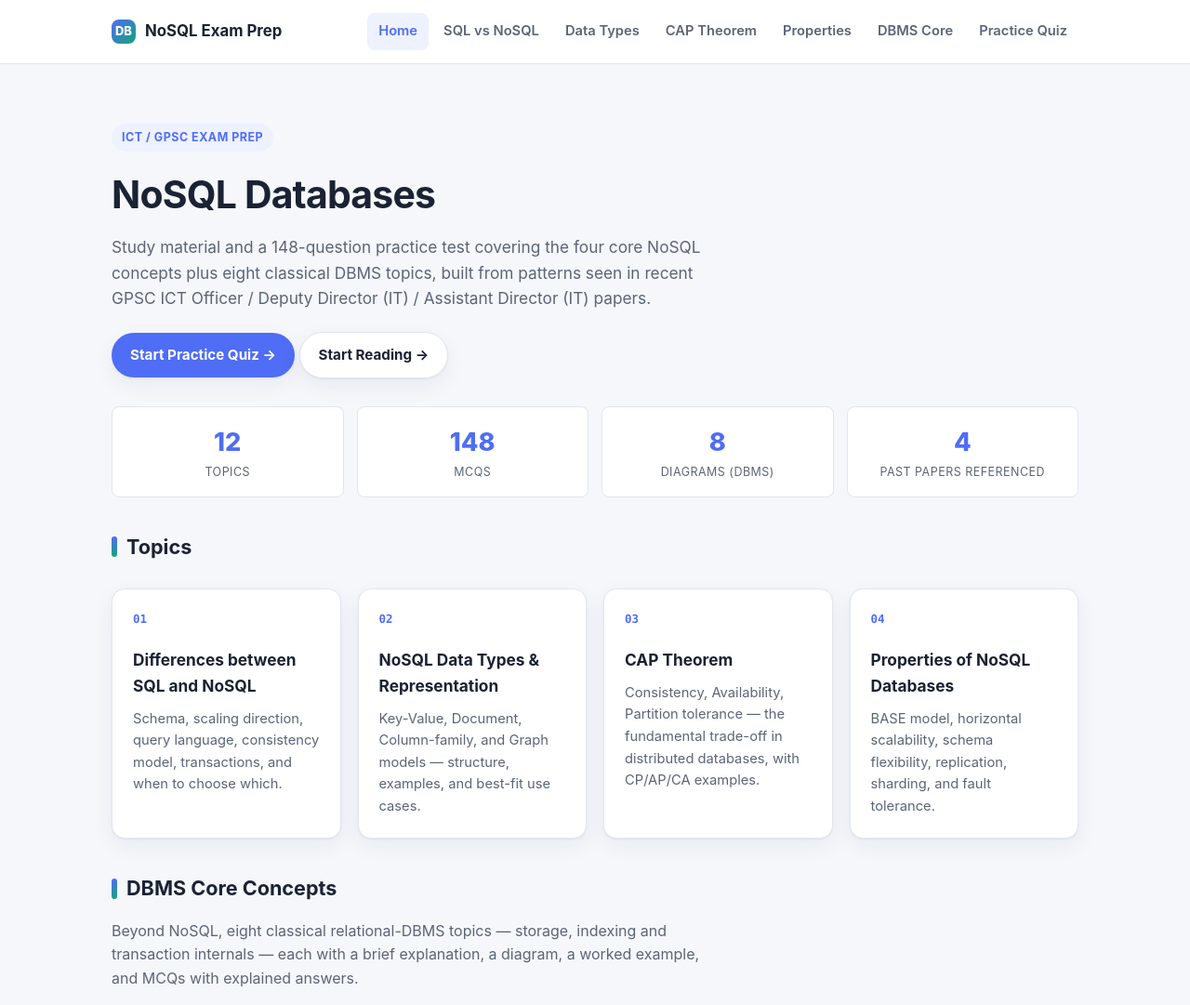
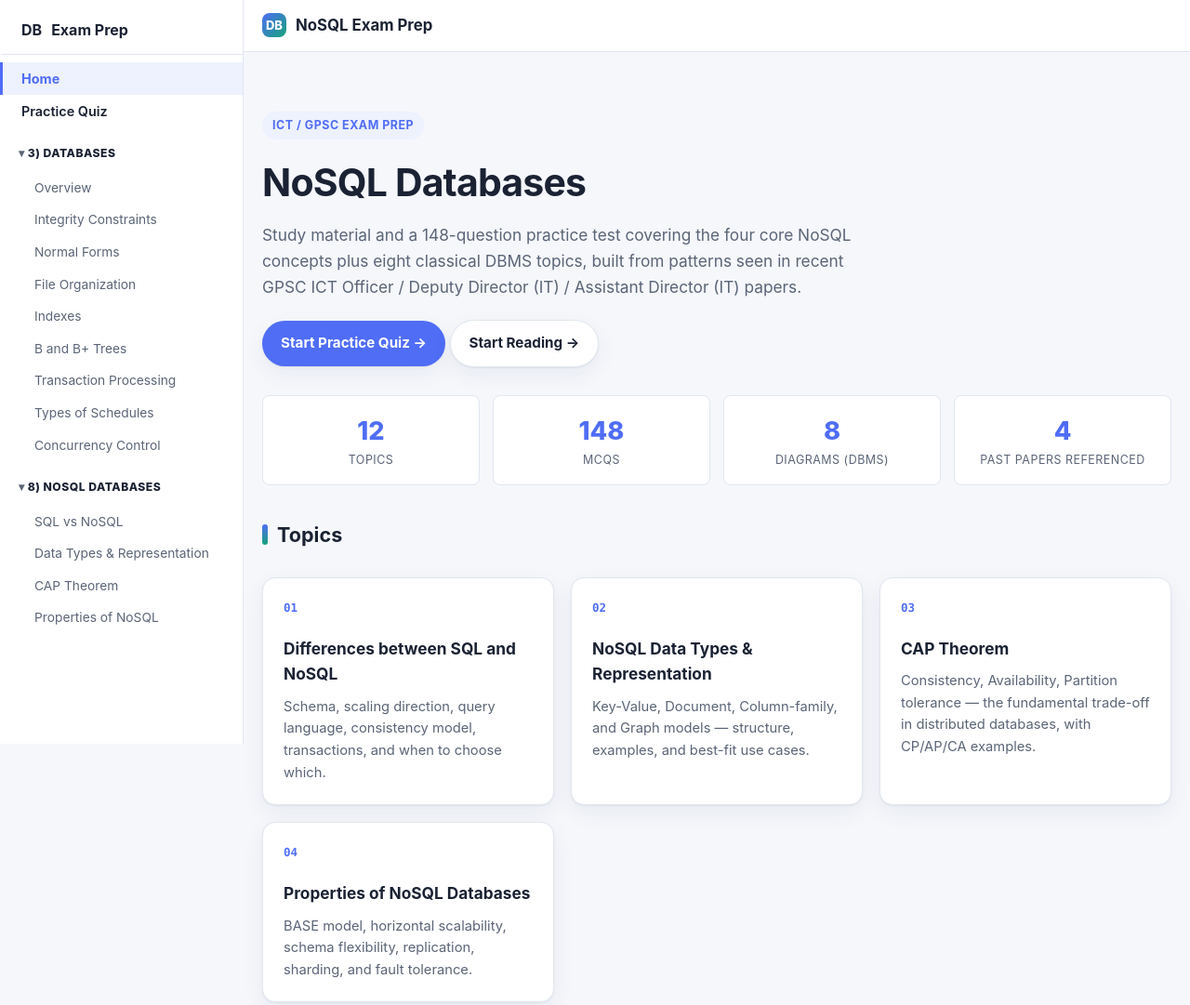
Before and after one commit to DipenBambhaniya/ICT-Class-2, a plain HTML site: page index.html in a window 1280 px wide. Shown: the top 1081 px of the page at 93% size. Drawn offline with Linux system fonts and the light colour scheme.

Commit message:
Add left sidebar navigation grouped by syllabus unit
Injects a documentation-style left sidebar on every page via assets/js/nav.js
with two collapsible groups — "3) Databases" and "8) NoSQL Databases" — plus
Home and Practice Quiz. Old top nav-links and the DBMS subnav are hidden when
the sidebar is active; on narrow screens the sidebar is a hamburger drawer.

Co-Authored-By: Claude Sonnet 5 <noreply@anthropic.com>

```diff
--- a/assets/css/style.css
+++ b/assets/css/style.css
@@ -664,3 +664,95 @@ pre.example {
   color: var(--text);
   white-space: pre;
 }
+
+/* ---------- left sidebar navigation ---------- */
+
+:root.has-sidenav .nav-links,
+:root.has-sidenav .subnav { display: none; }
+
+.sidenav {
+  position: fixed;
+  top: 0; left: 0; bottom: 0;
+  width: 262px;
+  background: var(--bg-alt);
+  border-right: 1px solid var(--border);
+  overflow-y: auto;
+  z-index: 60;
+  padding: 16px 0 48px;
+  transition: transform 0.2s ease;
+}
+.sidenav .sn-brand {
+  display: flex;
+  align-items: center;
+  gap: 10px;
+  font-weight: 700;
+  font-size: 1rem;
+  color: var(--text);
+  padding: 6px 20px 14px;
+  border-bottom: 1px solid var(--border);
+  margin-bottom: 8px;
+}
+.sidenav .sn-brand:hover { text-decoration: none; }
+.sidenav a {
+  display: block;
+  padding: 8px 20px;
+  color: var(--text-dim);
+  font-size: 0.9rem;
+  line-height: 1.35;
+  border-left: 3px solid transparent;
+}
+.sidenav a:hover { background: var(--accent-dim); color: var(--accent); text-decoration: none; }
+.sidenav a.sn-top { font-weight: 600; color: var(--text); }
+.sidenav a.current {
+  color: var(--accent);
+  background: var(--accent-dim);
+  font-weight: 700;
+  border-left-color: var(--accent);
+}
+.sidenav .sn-group { margin-top: 8px; }
+.sidenav .sn-group > .sn-head {
+  padding: 10px 20px;
+  font-size: 0.76rem;
+  text-transform: uppercase;
+  letter-spacing: 0.04em;
+  color: var(--text);
+  font-weight: 800;
+  cursor: pointer;
+  list-style: none;
+}
+.sidenav .sn-group > .sn-head::-webkit-details-marker { display: none; }
+.sidenav .sn-group > .sn-head::before { content: "▾ "; color: var(--text-dim); }
+.sidenav .sn-group:not([open]) > .sn-head::before { content: "▸ "; }
+.sidenav .sn-group a { padding-left: 34px; font-size: 0.86rem; }
+.sidenav .sn-group a.current { padding-left: 31px; }
+
+.sn-hamburger {
+  display: none;
+  background: var(--bg-raised);
+  border: 1px solid var(--border);
+  color: var(--text);
+  border-radius: var(--radius-sm);
+  width: 38px; height: 38px;
+  font-size: 1.1rem;
+  cursor: pointer;
+  align-items: center;
+  justify-content: center;
+}
+.sn-backdrop { display: none; }
+
+@media (min-width: 981px) {
+  :root.has-sidenav body { padding-left: 262px; }
+}
+
+@media (max-width: 980px) {
+  .sidenav { transform: translateX(-100%); box-shadow: var(--shadow); }
+  :root.sidenav-open .sidenav { transform: none; }
+  :root.sidenav-open .sn-backdrop {
+    display: block;
+    position: fixed;
+    inset: 0;
+    background: rgba(0, 0, 0, 0.45);
+    z-index: 55;
+  }
+  :root.has-sidenav .sn-hamburger { display: inline-flex; }
+}
--- /dev/null
+++ b/assets/js/nav.js
@@ -0,0 +1,110 @@
+/* ==========================================================================
+   Left sidebar navigation — injected on every page.
+   Groups follow the ICT Class-2 syllabus unit numbers.
+   ========================================================================== */
+
+(function () {
+  "use strict";
+
+  document.documentElement.classList.add("has-sidenav");
+
+  var inTopics = /\/topics\//.test(location.pathname);
+  var base = inTopics ? "../" : "";
+
+  var current = location.pathname.split("/").pop() || "index.html";
+  var currentFull = (inTopics ? "topics/" : "") + current;
+
+  var MENU = [
+    { type: "link", label: "Home", href: "index.html" },
+    { type: "link", label: "Practice Quiz", href: "quiz.html" },
+    {
+      type: "group", label: "3) Databases", href: "dbms.html",
+      items: [
+        ["Overview", "dbms.html"],
+        ["Integrity Constraints", "topics/integrity-constraints.html"],
+        ["Normal Forms", "topics/normal-forms.html"],
+        ["File Organization", "topics/file-organization.html"],
+        ["Indexes", "topics/indexes.html"],
+        ["B and B+ Trees", "topics/b-trees.html"],
+        ["Transaction Processing", "topics/transaction-processing.html"],
+        ["Types of Schedules", "topics/schedules.html"],
+        ["Concurrency Control", "topics/concurrency-control.html"]
+      ]
+    },
+    {
+      type: "group", label: "8) NoSQL Databases",
+      items: [
+        ["SQL vs NoSQL", "topics/sql-vs-nosql.html"],
+        ["Data Types & Representation", "topics/data-representation.html"],
+        ["CAP Theorem", "topics/cap-theorem.html"],
+        ["Properties of NoSQL", "topics/properties.html"]
+      ]
+    }
+  ];
+
+  function link(label, hrefFull) {
+    var a = document.createElement("a");
+    a.textContent = label;
+    a.href = base + hrefFull;
+    if (hrefFull === currentFull) a.className = "current";
+    return a;
+  }
+
+  function build() {
+    var aside = document.createElement("aside");
+    aside.className = "sidenav";
+
+    var brand = document.createElement("a");
+    brand.className = "sn-brand";
+    brand.href = base + "index.html";
+    brand.innerHTML = '<span class="logo-dot">DB</span> Exam Prep';
+    aside.appendChild(brand);
+
+    MENU.forEach(function (entry) {
+      if (entry.type === "link") {
+        var a = link(entry.label, entry.href);
+        a.className = (a.className ? a.className + " " : "") + "sn-top";
+        aside.appendChild(a);
+        return;
+      }
+      var groupHasCurrent = entry.items.some(function (it) { return it[1] === currentFull; });
+      var d = document.createElement("details");
+      d.className = "sn-group";
+      d.open = groupHasCurrent || true;
+      var s = document.createElement("summary");
+      s.className = "sn-head";
+      s.textContent = entry.label;
+      d.appendChild(s);
+      entry.items.forEach(function (it) { d.appendChild(link(it[0], it[1])); });
+      aside.appendChild(d);
+    });
+
+    var backdrop = document.createElement("div");
+    backdrop.className = "sn-backdrop";
+    backdrop.addEventListener("click", close);
+
+    document.body.appendChild(aside);
+    document.body.appendChild(backdrop);
+
+    var burger = document.createElement("button");
+    burger.className = "sn-hamburger";
+    burger.setAttribute("aria-label", "Toggle navigation");
+    burger.innerHTML = "&#9776;";
+    burger.addEventListener("click", function (e) {
+      e.stopPropagation();
+      document.documentElement.classList.toggle("sidenav-open");
+    });
+    var navWrap = document.querySelector(".site-header .nav-wrap");
+    if (navWrap) navWrap.insertBefore(burger, navWrap.firstChild);
+  }
+
+  function close() {
+    document.documentElement.classList.remove("sidenav-open");
+  }
+
+  if (document.readyState === "loading") {
+    document.addEventListener("DOMContentLoaded", build);
+  } else {
+    build();
+  }
+})();
--- a/dbms.html
+++ b/dbms.html
@@ -106,5 +106,6 @@
   NoSQL Databases exam prep · DBMS Core concepts · Built for personal study
 </footer>
 
+<script src="assets/js/nav.js"></script>
 </body>
 </html>
--- a/index.html
+++ b/index.html
@@ -104,5 +104,6 @@
   NoSQL Databases exam prep · Built for personal study
 </footer>
 
+<script src="assets/js/nav.js"></script>
 </body>
 </html>
```
Also changed, not shown: quiz.html (+1 -0 lines), topics/b-trees.html (+1 -0 lines), topics/cap-theorem.html (+1 -0 lines), topics/concurrency-control.html (+1 -0 lines), topics/data-representation.html (+1 -0 lines), topics/file-organization.html (+1 -0 lines), topics/indexes.html (+1 -0 lines), topics/integrity-constraints.html (+1 -0 lines), topics/normal-forms.html (+1 -0 lines), topics/properties.html (+1 -0 lines), topics/schedules.html (+1 -0 lines), topics/sql-vs-nosql.html (+1 -0 lines), topics/transaction-processing.html (+1 -0 lines).
